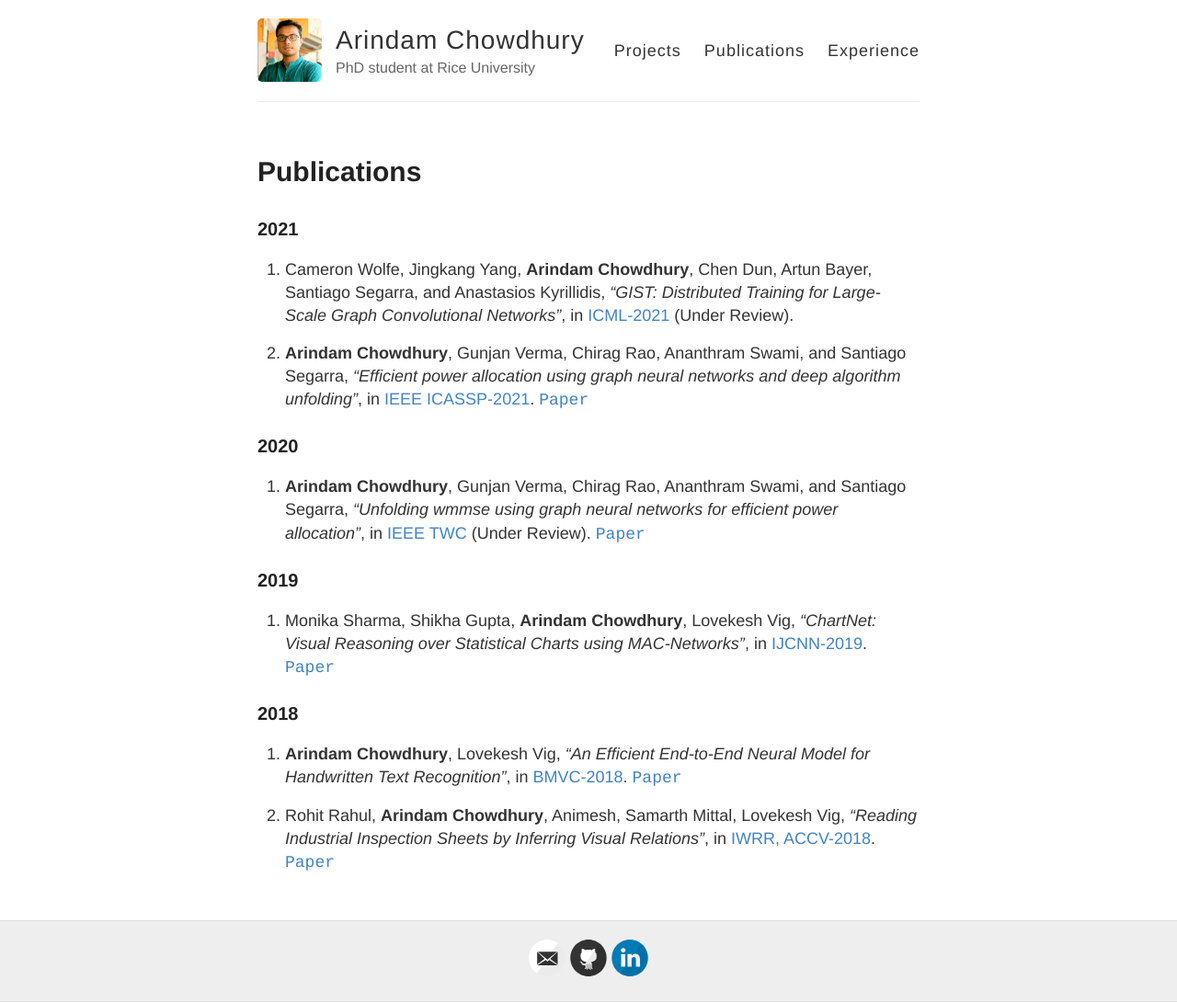
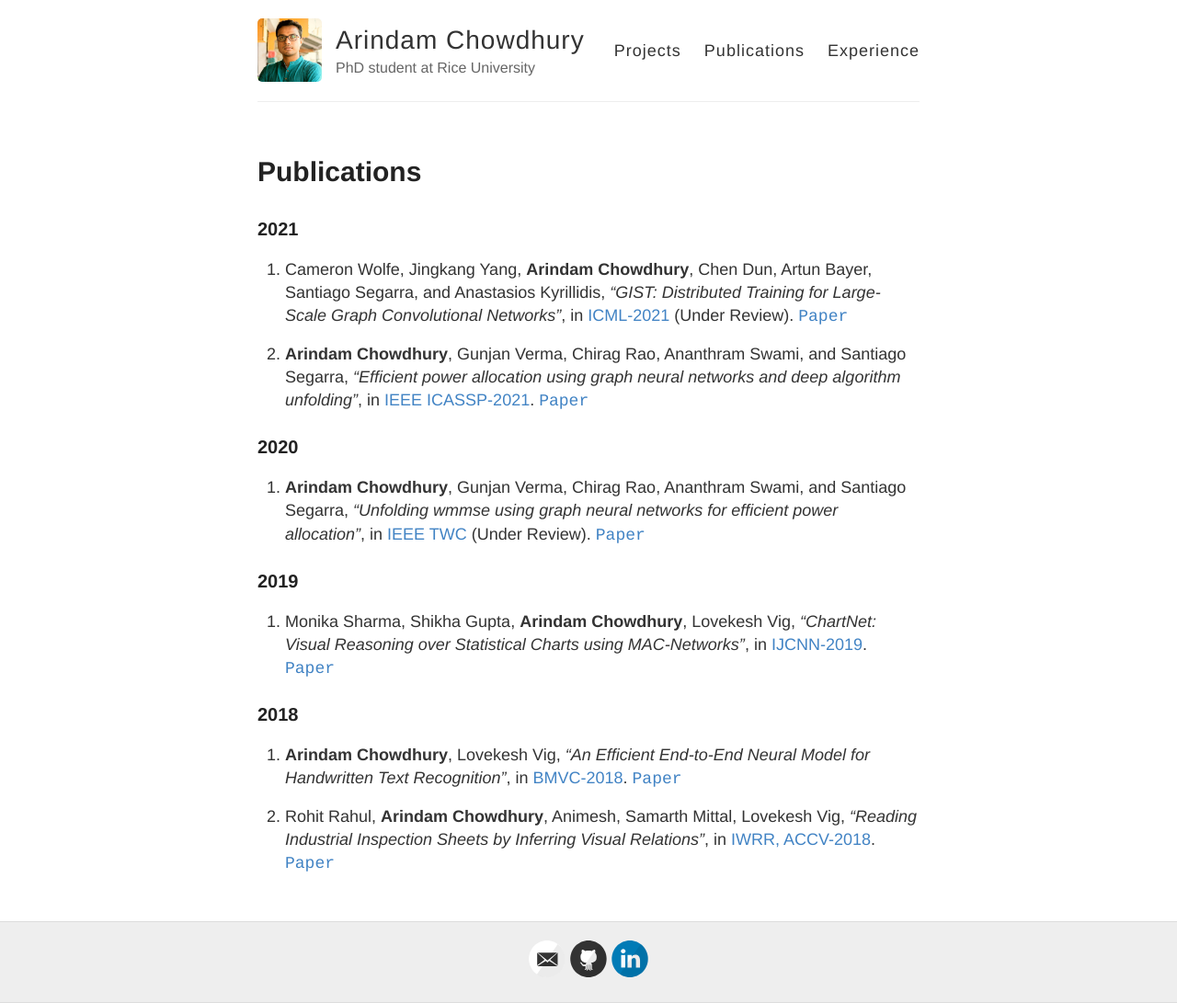
Before and after one commit to ArCho48/ArCho48.github.io, a Jekyll site: the page built from service.md, in a window 1280 px wide. Shown: the whole page at 92% size. Built offline with Jekyll 4.4.1, drawn with Linux system fonts in a browser that asks for light colours.

Commit message:
Update service.md

```diff
--- a/service.md
+++ b/service.md
@@ -6,7 +6,7 @@ permalink: /publications/
 
 ### 2021
 
-1. Cameron Wolfe, Jingkang Yang, __Arindam Chowdhury__, Chen Dun, Artun Bayer, Santiago Segarra, and Anastasios Kyrillidis, _"GIST: Distributed Training for Large-Scale Graph Convolutional Networks"_, in [ICML-2021](https://icml.cc/) (Under Review).
+1. Cameron Wolfe, Jingkang Yang, __Arindam Chowdhury__, Chen Dun, Artun Bayer, Santiago Segarra, and Anastasios Kyrillidis, _"GIST: Distributed Training for Large-Scale Graph Convolutional Networks"_, in [ICML-2021](https://icml.cc/) (Under Review). [`Paper`](https://arxiv.org/pdf/2102.10424)
 
 2. __Arindam Chowdhury__, Gunjan Verma, Chirag Rao, Ananthram Swami, and Santiago Segarra, _"Efficient power allocation using graph neural networks and deep algorithm unfolding"_, in [IEEE ICASSP-2021](https://2021.ieeeicassp.org/default.asp). [`Paper`](https://arxiv.org/pdf/2012.02250)
 
```
